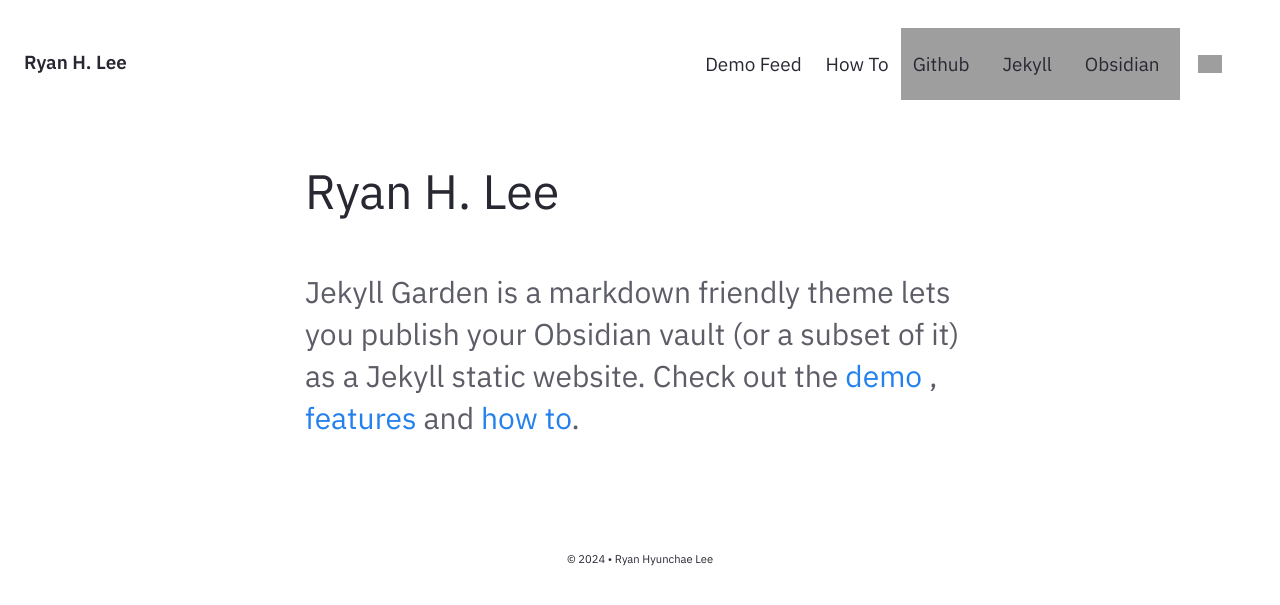
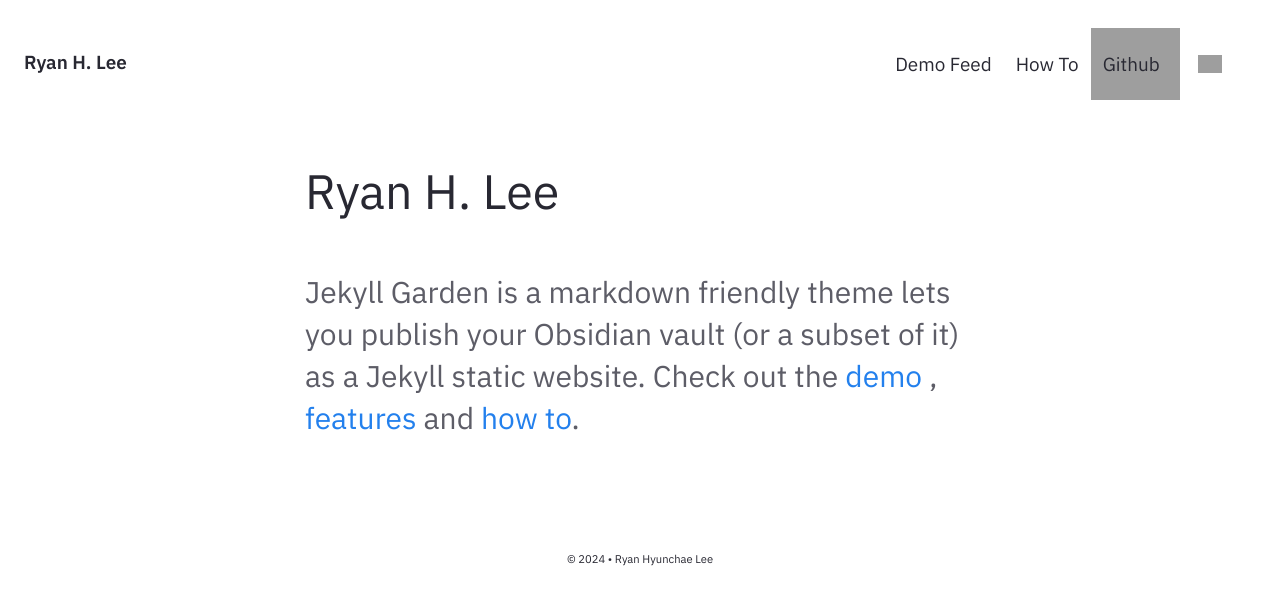
Before and after one commit to RyanHyunchaeLee/RyanHyunchaeLee.github.io, a Jekyll site: the page built from pages/index.md, in a window 1280 px wide. Shown: the top 605 px of the page. Built offline with Jekyll 4.4.1, drawn with Linux system fonts in a browser that asks for light colours; nearby versions of some CDN libraries; library files that are not in the unit come from our copies; grey boxes are pictures that could not be loaded.

Commit message:
Update Nav.html

```diff
--- a/_includes/Nav.html
+++ b/_includes/Nav.html
@@ -63,12 +63,6 @@
       <a href="https://github.com/Jekyll-Garden/jekyll-garden.github.io" target="_blank" class="navbar-item">
         Github
       </a>
-      <a href="https://jekyllrb.com/" target="_blank" class="navbar-item">
-        Jekyll
-      </a>
-      <a href="https://obsidian.md/" target="_blank" class="navbar-item">
-        Obsidian
-      </a>
     </div>
     <div class="navbar-end is-hidden-mobile" onclick="modeSwitcher()">
       <div class="navbar-item">
```
